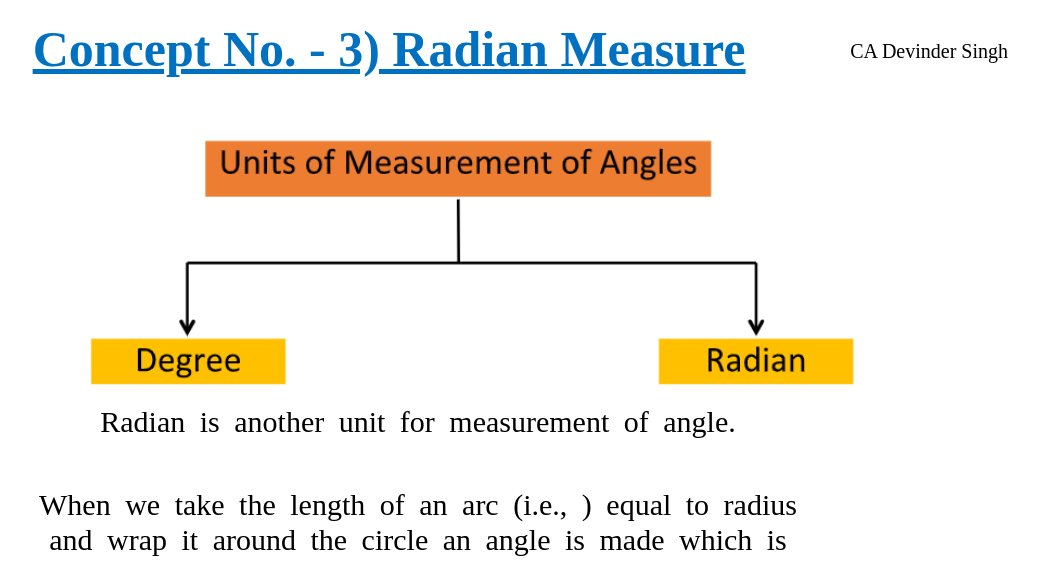
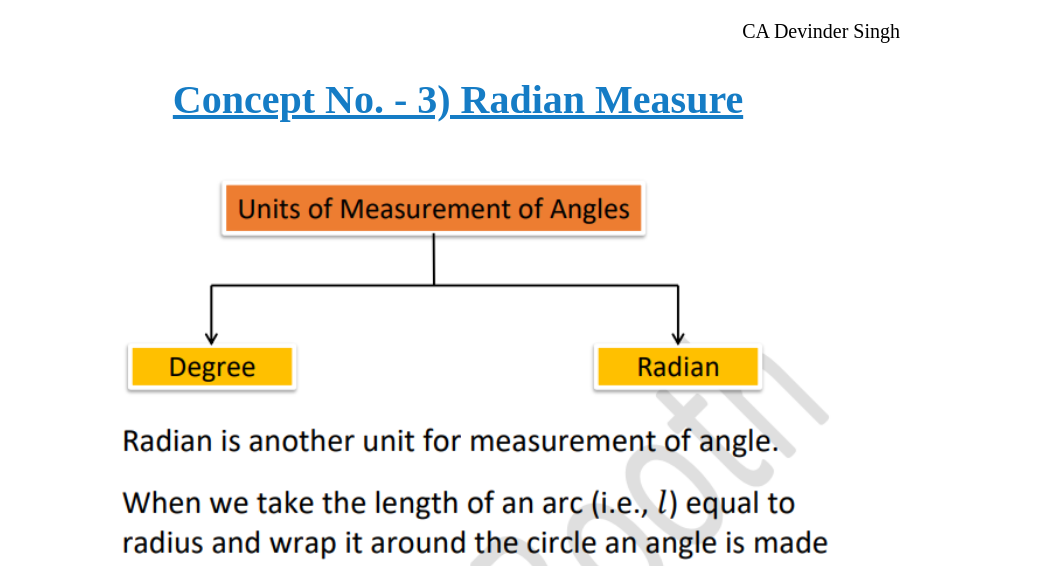
Before and after one commit to marufhero420/Devender-singh, a plain HTML site: page index.html in a window 1280 px wide. Shown: the top 566 px of the page, without its empty margins (172-1211 px from the left). Drawn offline with Linux system fonts and the light colour scheme.

Commit message:
create a new website

```diff
--- a/index.html
+++ b/index.html
@@ -6,82 +6,40 @@
     <meta name="viewport" content="width=device-width, initial-scale=1.0">
     <title>Document</title>
     <style>
-        body{
-            margin: 0;
-            padding: 0;
-            width:100%;
+        .bodys{
+            width: 100%;
+
         }
-       .name p{
-           float: right;
-           margin-right: 100px;
-           font-size: 20px;
-
-       }
-       .heading{
-           color: #0070C0;
-           text-align: center;
-           font-size: 50px;
-           margin-top: 20px;
-           margin-left: 100px;
-       }
-
-       .image{
-          margin-left: 260px;
-          margin-top: 10px;
-          width: 60%;
-
-       }
-       .paragraph{
-           text-align: center;
-           font-size: 30px;
-           margin-right: 100px;
-           word-spacing: 7px;
-           line-height: 5px;
-
-          }
-          .last-p{
-              margin-left: 280px;
-              font-size: 30px;
-          }.radian{
-              width: 60%;
-              margin-left: 280px;
-          }
-          .man{
+        .bodys img{
             width: 60%;
-              margin-left: 280px;
-              margin-bottom: 40px;
-          }
-          .middle{
-              margin-top: 100px;
-          }
+            margin-left: 230px;
+            padding: 20px;
+        }
+        p{
+            text-align: right;
+            font-size: 20px;
+            margin-right: 200px;
+        }
+        h2{
+            text-align: center;
+            color: #157CC5;
+            font-size: 40px;
+            margin-right: 20px;
+        }
     </style>
 </head>
 <body>
-  <div class="body-1">
-    <div class="name">
+    <div class="bodys">
         <p>CA Devinder Singh</p>
-       </div>
-        <h1 class="heading"><u>Concept No. - 3) Radian Measure</u></h1>
+         <h2><u>Concept No. - 3) Radian Measure </u></h2>
+        <img src="images/head 1.png" alt="">
+        <img src="images/head 2.png" alt="">
+        <img src="images/head 3.png" alt="">
+        <img src="images/head 4.png" alt="">
+        <img src="images/head 5.png" alt="">
+        <img src="images/head 6.png" alt="">
+        <img src="images/head 7.png" alt="">
 
-        <img class="image" src="images/head.png" alt="">
-        <p class="paragraph">Radian is another unit for measurement of angle.</p><br>
-        <p class="paragraph">  When we take the length of an arc (i.e., ) equal to radius</p>
-        <p class="paragraph"> and wrap it around the circle an angle is made which is</p>
-        <p class="last-p"> called 1 radian.</p>
-        <img class="radian" src="images/radian.png" alt="">
-
-        <br>
-        <br>
-  </div class="middle">
-
-  <img class="man" src="images/man 1_2.png" alt="">
-  <img class="man" src="images/man-2.png" alt="">
-  <img class="man" src="images/footer.png" alt="">
-
-
-  <div class="body-2">
-   <img class="man" src="images/proff2.png" alt="">
-   <img class="man" src="images/last.png" alt="">
-  </div>
+    </div>
 </body>
 </html>
```
Also changed, not shown: images/Screenshot_1.png (deleted), images/footer.png (deleted), images/head 1.png (added), images/head 2.png (added), images/head 3.png (added), images/head 4.png (added), images/head 5.png (added), images/head 6.png (added), images/head 7.png (added), images/head.png (deleted), images/head_1.png (deleted), images/last.png (deleted), images/man 1_2.png (deleted), images/man-2.png (deleted), 2 more files.
